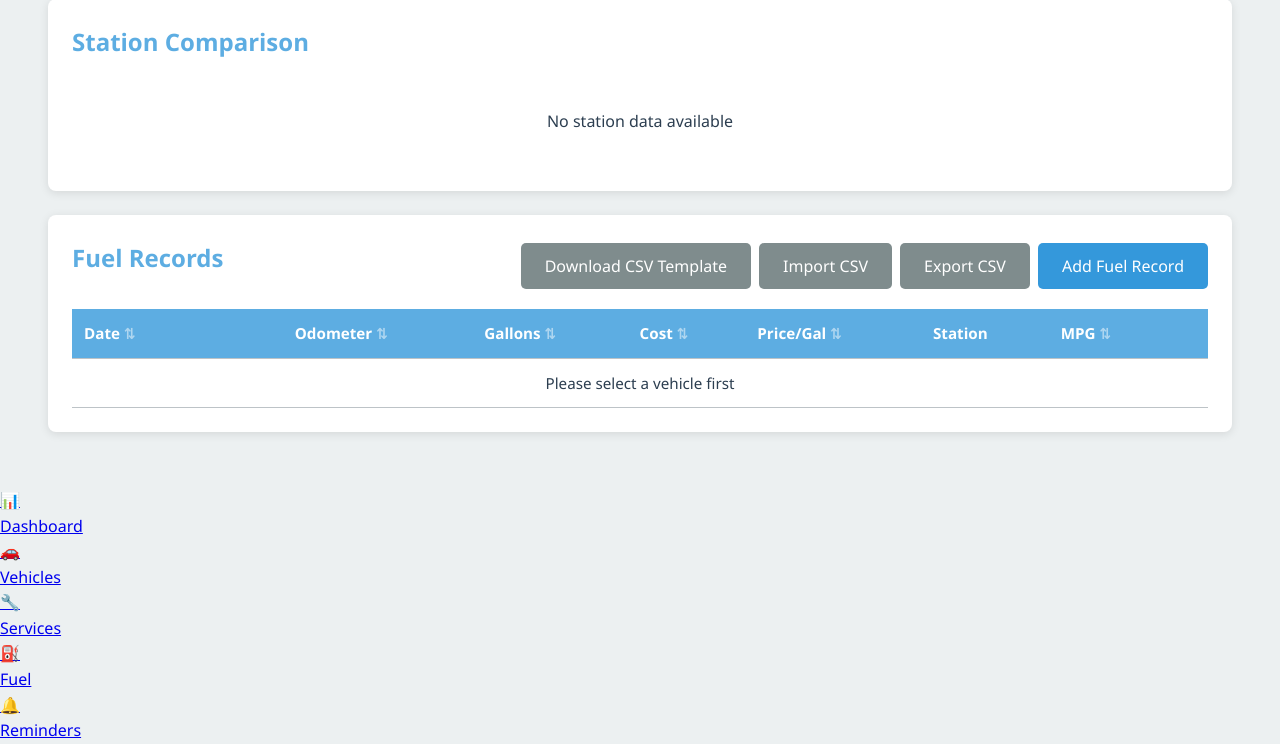
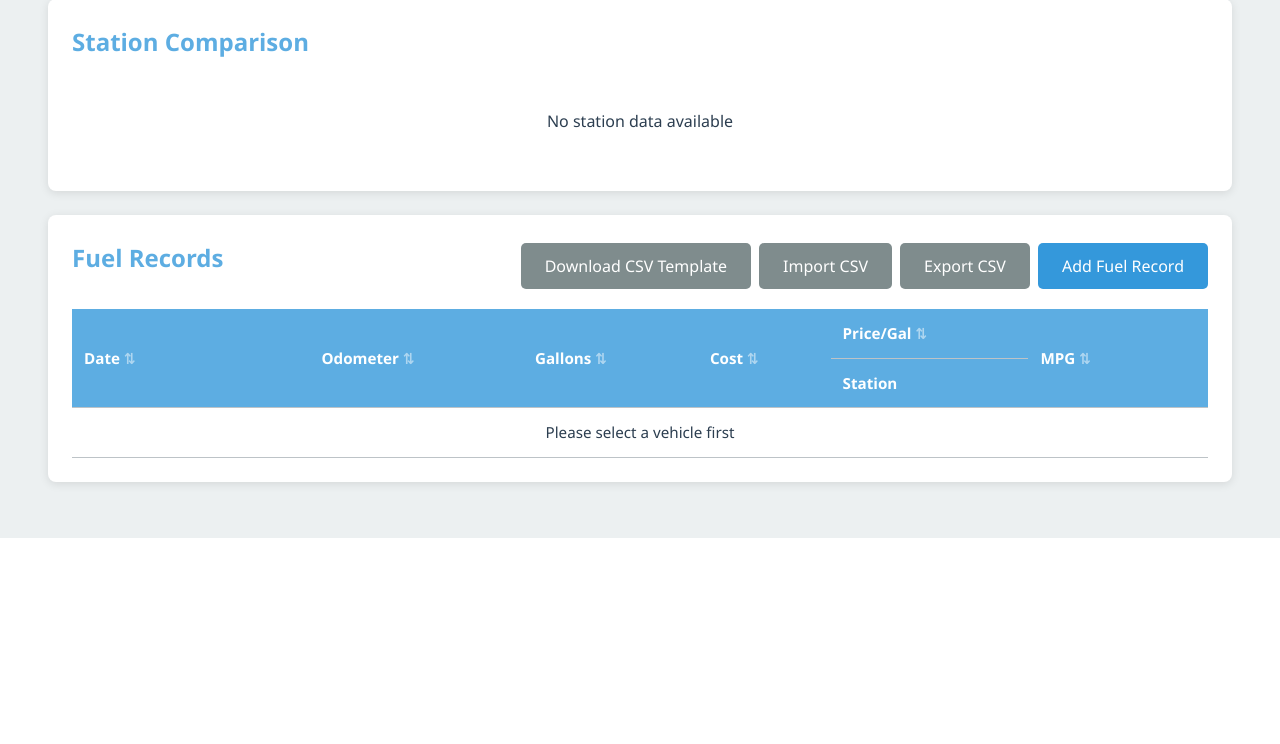
Before and after one commit to alreadyded1/VST, a Flask app: page /fuel in a window 1280 px wide. Shown: the part 878-1622 px from the top of the page. After the commit the page ends 1416 px from the top, so only its background shows below. Run offline with Flask 3, Linux system fonts and the light colour scheme; a user stored in the database is signed in; data that the repository does not hold is empty.

Commit message:
Move show-mobile/hide-mobile rules outside media query
Moved visibility rules for .show-mobile and .hide-mobile classes
outside the media query so they work on all screen sizes based on
body class. This fixes the bottom navigation showing in desktop view.

Co-Authored-By: Claude Sonnet 4.5 <noreply@anthropic.com>

```diff
--- a/static/css/style.css
+++ b/static/css/style.css
@@ -647,6 +647,27 @@ body.desktop-view .mobile-cards {
     display: none !important;
 }
 
+/* Show/hide mobile elements based on view mode */
+.show-mobile {
+    display: none !important;
+}
+
+body.mobile-view .show-mobile {
+    display: flex !important;
+}
+
+body.desktop-view .show-mobile {
+    display: none !important;
+}
+
+.hide-mobile {
+    display: block;
+}
+
+body.mobile-view .hide-mobile {
+    display: none !important;
+}
+
 /* Mobile Responsive Styles */
 @media (max-width: 768px) {
     body.mobile-view {
@@ -952,18 +973,6 @@ body.desktop-view .mobile-cards {
         gap: 0.75rem;
     }
 
-    /* Hide/show elements */
-    body.mobile-view .hide-mobile {
-        display: none !important;
-    }
-
-    .show-mobile {
-        display: none !important;
-    }
-
-    body.mobile-view .show-mobile {
-        display: block !important;
-    }
 
     /* Improved mobile menu */
     body.mobile-view .mobile-nav {
```
